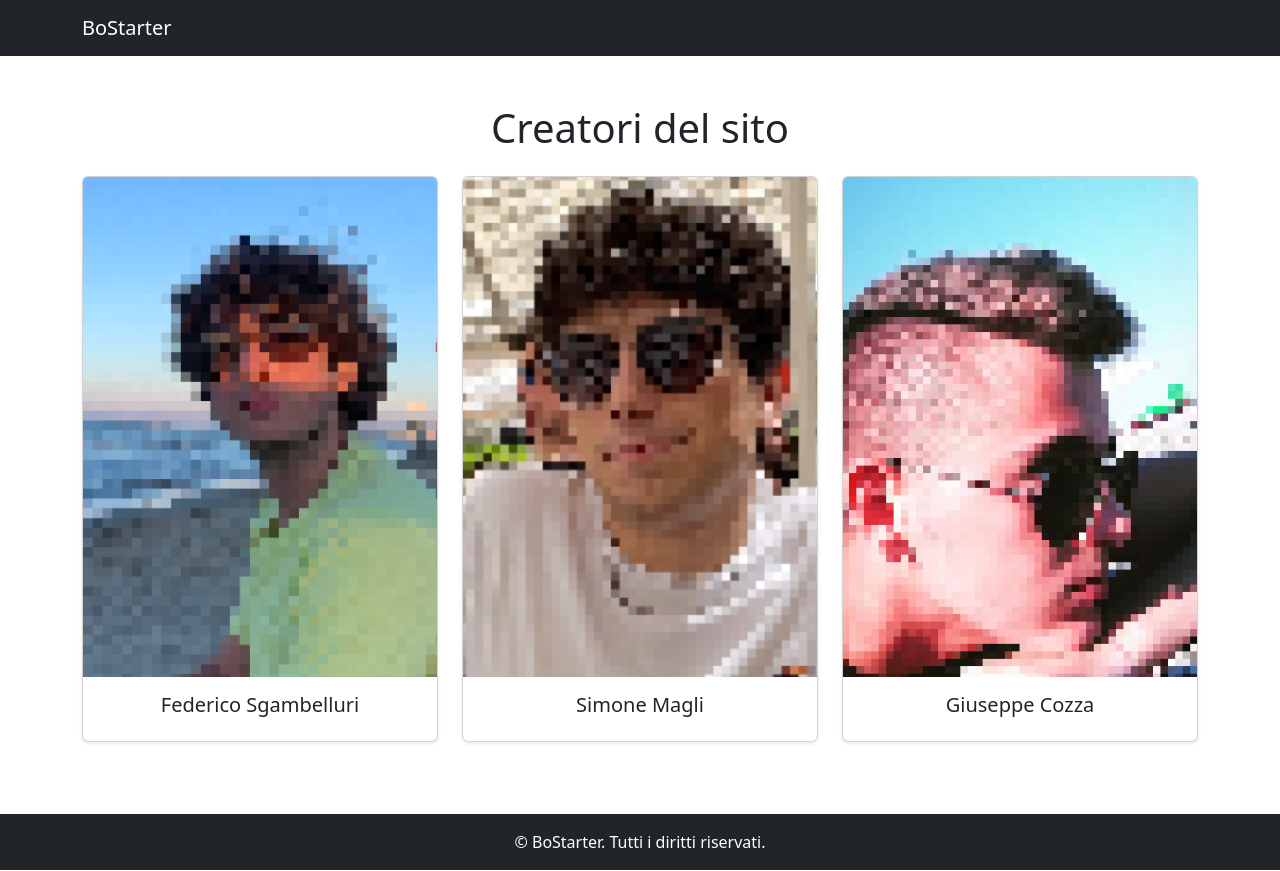
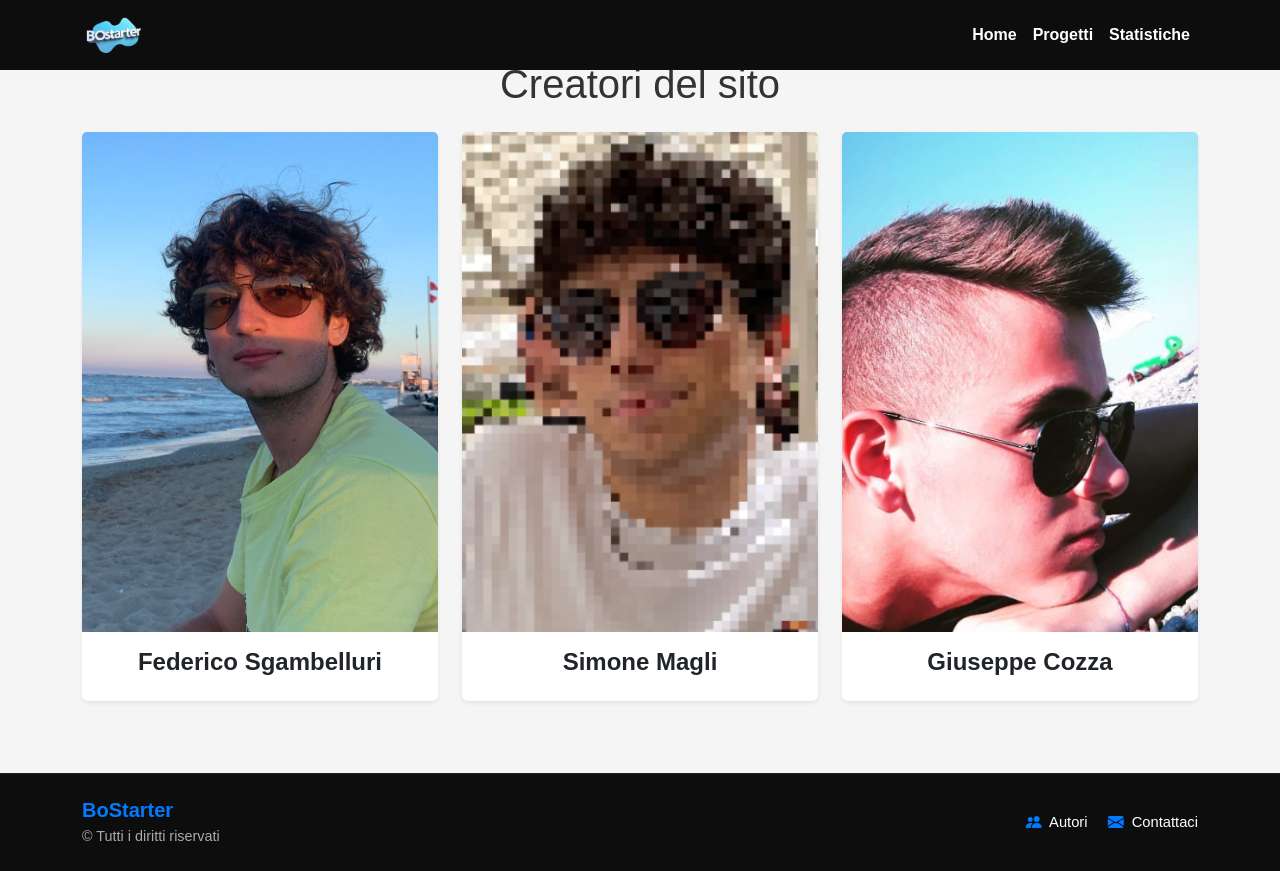
Before and after one commit to peppeee24/BoStarter, a PHP site: page /autore.html in a window 1280 px wide. Run offline with PHP 8.4, Linux system fonts and the light colour scheme.

Commit message:
grafica update

```diff
--- a/Sito/autore.html
+++ b/Sito/autore.html
@@ -5,15 +5,28 @@
     <meta name="viewport" content="width=device-width, initial-scale=1.0">
     <title>Autori - BoStarter</title>
     <link href="https://cdn.jsdelivr.net/npm/bootstrap@5.3.0/dist/css/bootstrap.min.css" rel="stylesheet">
+    <link rel="stylesheet" href="https://cdn.jsdelivr.net/npm/bootstrap-icons@1.10.5/font/bootstrap-icons.css">
+    <link rel="stylesheet" href="css/style.css">
     <link rel="stylesheet" href="css/style2.css">
 </head>
 <body>
 
-<!-- Navbar -->
-<nav class="navbar navbar-dark bg-dark mb-5">
-    <div class="container">
-        <a class="navbar-brand" href="index.php">BoStarter</a>
-    </div>
+    <nav class="navbar navbar-expand-lg navbar-dark bg-dark fixed-top">
+        <div class="container">
+            <a class="navbar-brand" href="index.php">
+                <img src="images/logo.png" alt="BoStarter Logo" class="d-inline-block align-text-top">
+            </a>
+            <button class="navbar-toggler" type="button" data-bs-toggle="collapse" data-bs-target="#navbarNav" aria-controls="navbarNav" aria-expanded="false" aria-label="Toggle navigation">
+                <span class="navbar-toggler-icon"></span>
+            </button>
+            <div class="collapse navbar-collapse" id="navbarNav">
+                <ul class="navbar-nav ms-auto">
+                    <li class="nav-item"><a class="nav-link active" href="index.php">Home</a></li>
+                    <li class="nav-item"><a class="nav-link" href="index.php#progetti">Progetti</a></li>
+                    <li class="nav-item"><a class="nav-link" href="statistiche.php">Statistiche</a></li>
+                </ul>
+            </div>
+        </div>
 </nav>
 
 <!-- Contenuto principale -->
@@ -50,10 +63,22 @@
     </div>
 </div>
 
-<!-- Footer -->
-<footer class="bg-dark text-white text-center py-3 mt-5">
+<footer class="bg-dark text-white py-4 mt-5">
     <div class="container">
-        <p class="mb-0">&copy; <?php echo date('Y'); ?> BoStarter. Tutti i diritti riservati.</p>
+        <div class="row align-items-center text-center text-md-start">
+            <div class="col-md-6 mb-3 mb-md-0">
+                <h5 class="mb-1 fw-bold">BoStarter</h5>
+                <p class="mb-0 small">&copy; <?php echo date('Y'); ?> Tutti i diritti riservati</p>
+            </div>
+            <div class="col-md-6 text-md-end">
+                <a href="autore.html" class="text-white me-3">
+                    <i class="bi bi-people-fill me-1"></i> Autori
+                </a>
+                <a href="mailto:info@bostarter.it" class="text-white text-decoration-none">
+                    <i class="bi bi-envelope-fill me-1"></i> Contattaci
+                </a>
+            </div>
+        </div>
     </div>
 </footer>
 
--- a/Sito/css/style.css
+++ b/Sito/css/style.css
@@ -7,11 +7,18 @@
     --text-color: #333333; /* Testo scuro */
 }
 
-body {
+html, body {
     font-family: 'Arial', sans-serif;
     color: var(--text-color);
     background-color: var(--background-color);
-    padding-top: 56px; /* Spazio per la navbar fissa */
+    padding-top: 30px; /* Spazio per la navbar fissa */
+    display: flex;
+    flex-direction: column;
+    height: 100%;
+}
+
+main {
+    flex: 1;
 }
 
 /* Navbar */
@@ -99,6 +106,10 @@
 }
 
 /* Footer Migliorato */
+footer {
+    margin-top: auto;
+}
+
 footer.bg-dark {
     background-color: var(--secondary-color) !important;
     color: #e0e0e0 !important;
@@ -106,6 +117,7 @@
     padding-bottom: 50px;
     font-size: 0.95rem;
     border-top: 1px solid rgba(255, 255, 255, 0.08);
+    width: 100%;
 }
 
 footer.bg-dark h5 {
--- a/Sito/finanzia.php
+++ b/Sito/finanzia.php
@@ -134,6 +134,7 @@
     </nav>
 
 <!-- Form per il finanziamento -->
+<main>
     <div class="container mt-5">
         <div class="card p-4 shadow-sm">
             <h2 class="mb-4">Finanzia il Progetto: <?php echo htmlspecialchars($progetto['nome']); ?></h2>
@@ -158,6 +159,7 @@
             </form>
         </div>
     </div>
+</main>
 
 <footer class="bg-dark text-white py-4 mt-5">
         <div class="container">
--- a/Sito/manage_skills.php
+++ b/Sito/manage_skills.php
@@ -77,8 +77,8 @@
     <title>Gestione Competenze</title>
     <link href="https://cdn.jsdelivr.net/npm/bootstrap@5.3.0/dist/css/bootstrap.min.css" rel="stylesheet">
     <link rel="stylesheet" href="https://cdn.jsdelivr.net/npm/bootstrap-icons@1.10.5/font/bootstrap-icons.css">
+    <link rel="stylesheet" href="css/style.css">
     <link rel="stylesheet" href="css/style2.css">
-    <link rel="stylesheet" href="css/style.css">
 </head>
 <body class="container mt-5">
 <nav class="navbar navbar-expand-lg navbar-dark bg-dark fixed-top">
@@ -99,6 +99,7 @@
         </div>
     </nav>
 
+<main class="container mt-5">
 <div class="row">
     <div class="col-md-8">
         <h2>Gestione Competenze</h2>
@@ -163,7 +164,7 @@
         </table>
     </div>
 </div>
-
+</main>
 <footer class="bg-dark text-white py-4 mt-5">
     <div class="container">
         <div class="row align-items-center text-center text-md-start">
```
Also changed, not shown: Sito/admin_login.php (+5 -2 lines), Sito/images/fede.png, Sito/images/giuse.png. Lines whose indentation alone changed are shown as unchanged.
